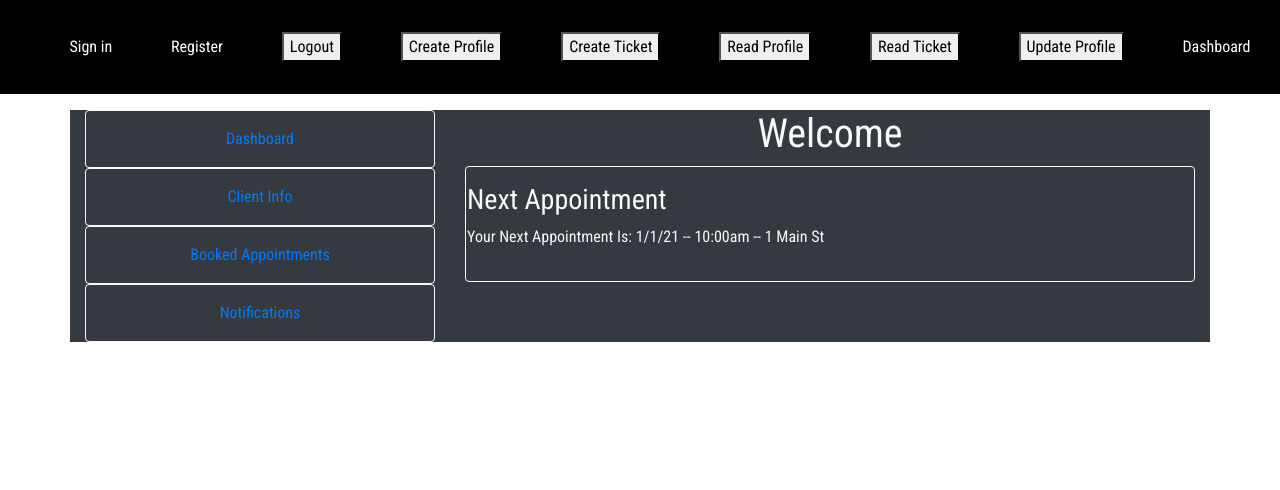
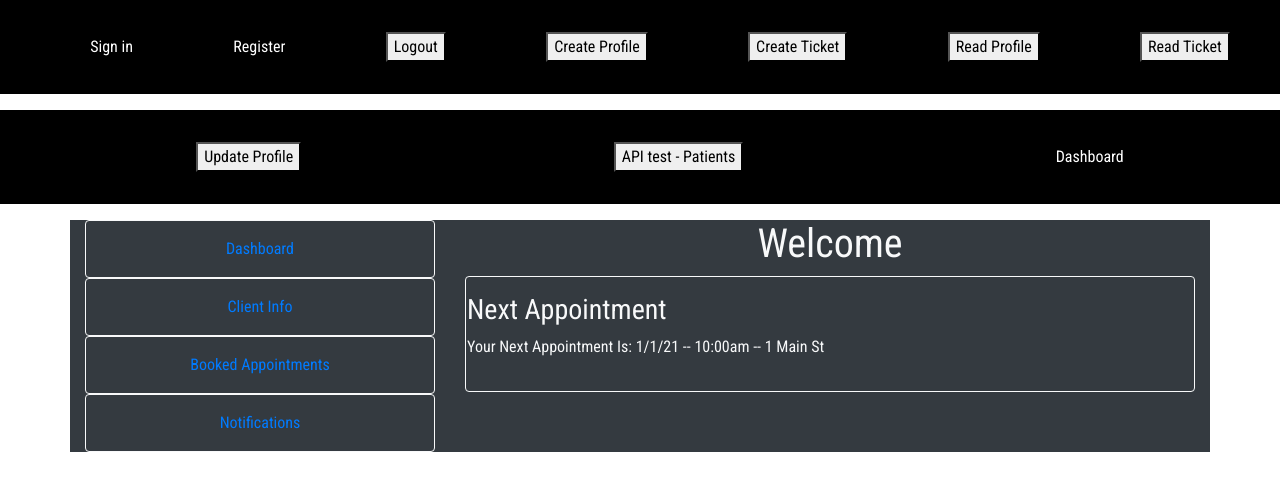
Before and after one commit to ChrisWhite12/clientportal_FE, a React (Create React App) app: page / in a window 1280 px wide. Shown: the top 490 px of the page. Built offline with nearby package versions, Linux system fonts and the light colour scheme; no server answers.

Commit message:
changing api

```diff
--- a/src/components/Nav.js
+++ b/src/components/Nav.js
@@ -1,6 +1,7 @@
 import React, {Component} from 'react'
 import {Link, useHistory} from 'react-router-dom'
 import { useGlobalState } from '../config/store'
+import { getPatients } from '../services/apiServices'
 import {logoutUser} from '../services/authServices'
 import {createProfile, getProfile, updateProfile } from '../services/profileServices'
 import { createTicket, getTicket } from '../services/ticketServices'
@@ -98,6 +99,18 @@ const Nav = () => {
             })
     }
 
+    const readPatients_btn = () => {
+        console.log('reading patients')
+
+        getPatients()
+            .then((res) => {
+                console.log(res)
+            })
+            .catch((err) => {
+                console.log(err)
+            })
+    }
+
     return (
         <nav>
             <ul className="nav-links">
@@ -122,12 +135,19 @@ const Nav = () => {
                 <button id="read_ticket" onClick={clickTicket_read}>
                     Read Ticket
                 </button>
+
+            </ul>
+            <ul className="nav-links">
                 <button id="update_profile" onClick={updateProfile_btn}>
                     Update Profile
+                </button>
+                <button id="read_patients" onClick={readPatients_btn}>
+                    API test - Patients
                 </button>
                 <Link to="/">
                     Dashboard
                 </Link>
+
             </ul>
         </nav>
     )
--- /dev/null
+++ b/src/services/apiServices.js
@@ -0,0 +1,17 @@
+import api from '../config/api'
+
+async function getPatients(){
+    try{
+        const response =  await api.get(`/api`)
+        console.log("getPatients from server", response)
+        return response.data
+    }
+    catch(error){
+        console.log("getPatients from server - err")
+        throw(error)
+    }
+}
+
+export{
+    getPatients
+}
```
Also changed, not shown: 1 other file (tests, documents, lock files or other folders).
